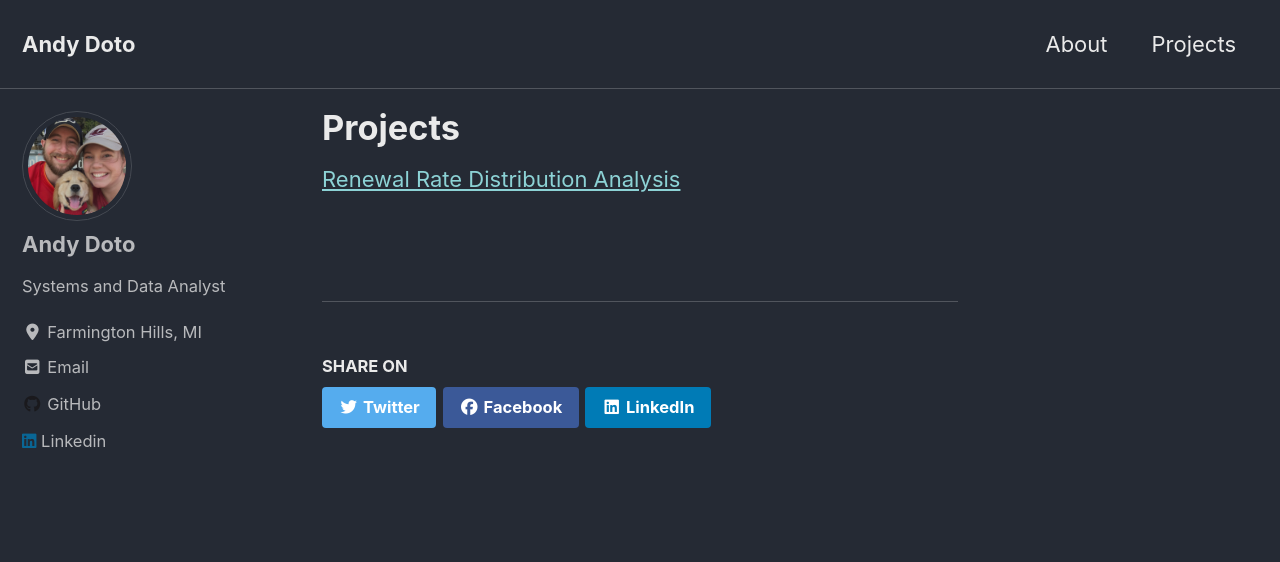
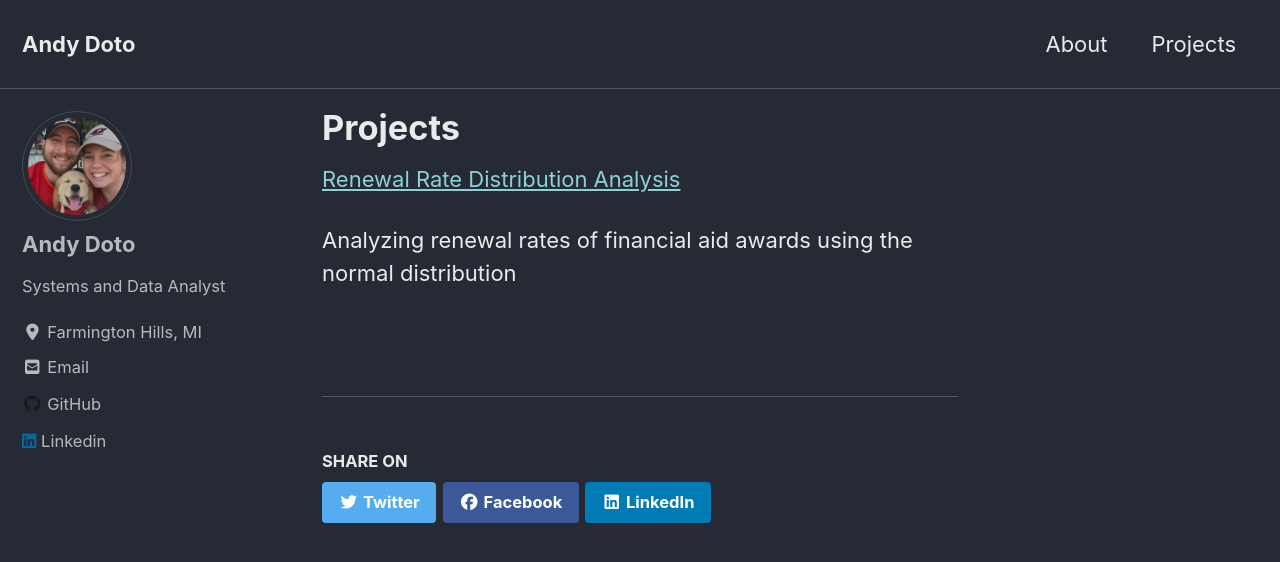
Before and after one commit to andrewdoto13/andrewdoto13.github.io, a Jekyll site: the page built from _pages/projects.md, in a window 1280 px wide and 900 px high. Shown: the top 562 px of the window. Built offline with Jekyll 4.4.1, drawn with Linux system fonts in a browser that asks for light colours; cached includes are drawn as plain includes; nearby versions of some CDN libraries.

Commit message:
update loop

```diff
--- a/_pages/projects.md
+++ b/_pages/projects.md
@@ -6,6 +6,6 @@ read_time: false
 ---
 
 {% for post in site.posts %}
-  <a href="{{ post.url }}">{{ post.title }} </a>
-
+  <a href="{{ post.url }}"> {{ post.title }} </a>
+  <p> {{ post.desc }} </p>
 {% endfor %}
--- a/_posts/2020-03-11-renewalrates.md
+++ b/_posts/2020-03-11-renewalrates.md
@@ -2,6 +2,7 @@
 title: "Renewal Rate Distribution Analysis"
 classes: wide
 tags: [python, normal distribution, sql, visualizations]
+desc: "Analyzing renewal rates of financial aid awards using the normal distribution"
 ---
 
 
```
